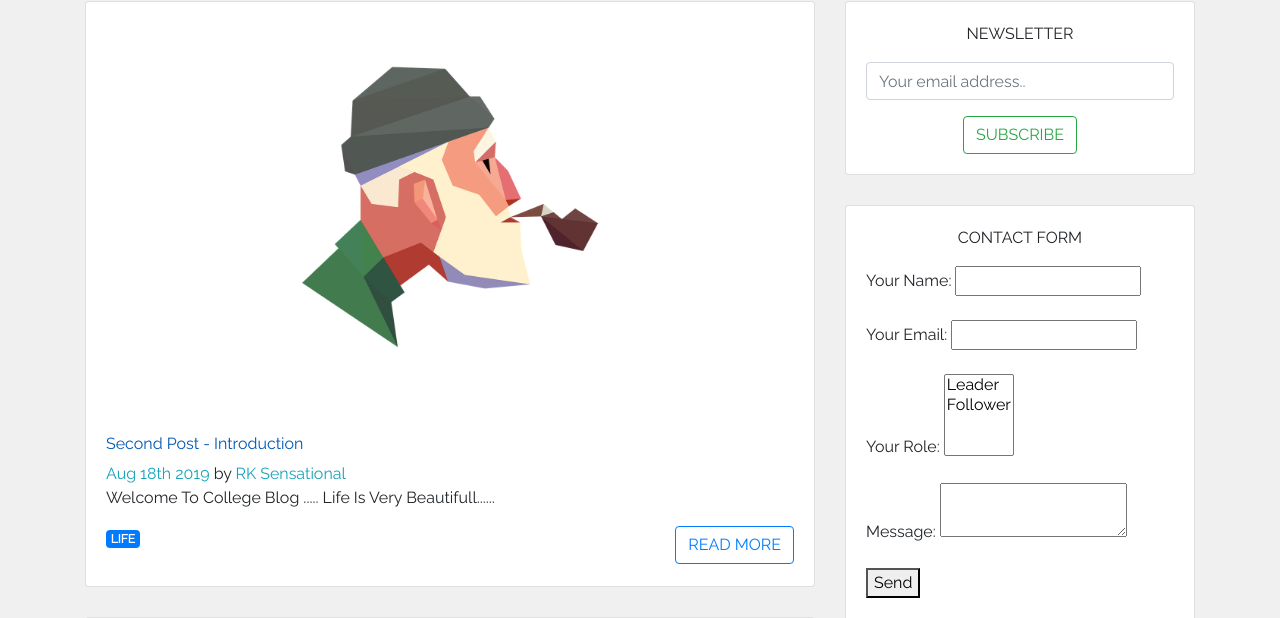
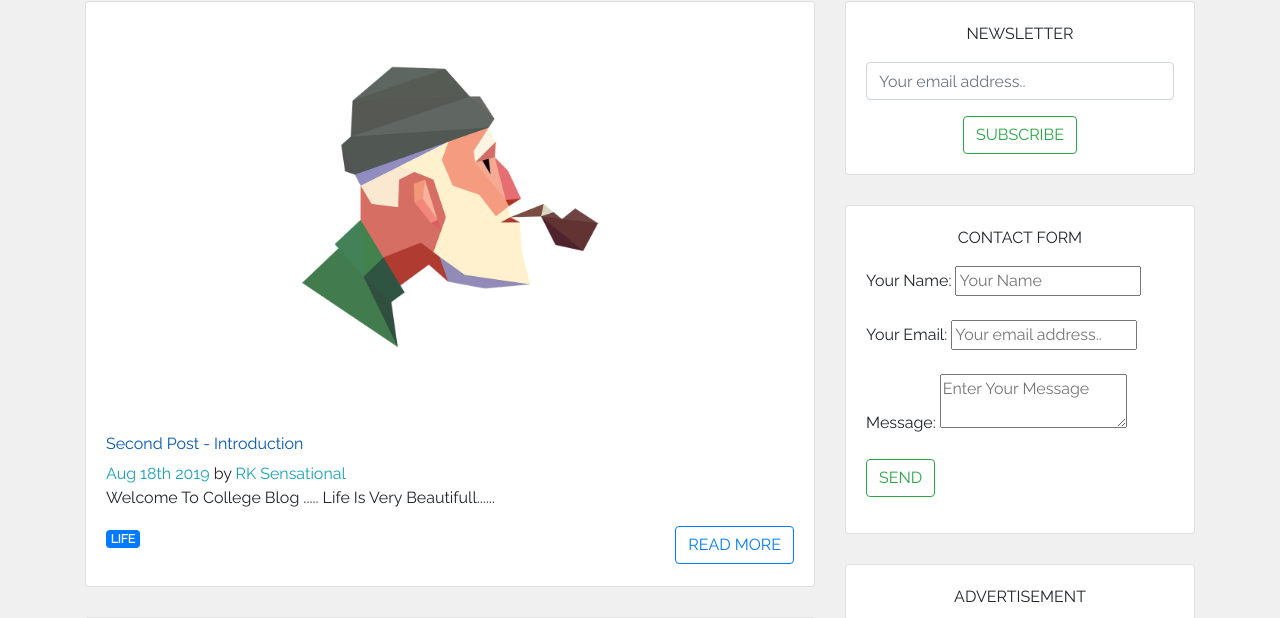
Before and after one commit to Rksensational/college-blog-applicaton, a Gatsby site: page / in a window 1280 px wide. Shown: the part 127-745 px from the top of the page. Built offline with nearby package versions, Linux system fonts and the light colour scheme; Gatsby itself is replaced by a stand-in of ours.

Commit message:
Update Form

```diff
--- a/src/components/Sidebar.js
+++ b/src/components/Sidebar.js
@@ -83,7 +83,7 @@ const Sidebar = ({ author, authorFluid }) => (
         <CardTitle className="text-center text-uppercase mb-3">
           Newsletter
         </CardTitle>
-        <Form className="text-center" data-netlify="true">
+        <Form className="text-center" method="POST" data-netlify="true">
           <FormGroup>
             <Input
               type="email"
@@ -105,22 +105,17 @@ const Sidebar = ({ author, authorFluid }) => (
         </CardTitle>
         <form name="contact" method="POST" data-netlify="true">
   <p>
-    <label>Your Name: <input type="text" name="name" /></label>
+    <label>Your Name: <input type="text" name="name" placeholder="Your Name" /></label>
   </p>
   <p>
-    <label>Your Email: <input type="email" name="email" /></label>
+    <label>Your Email: <input type="email" name="email" placeholder="Your email address.." /></label>
+  </p>
+
+  <p>
+    <label>Message: <textarea name="message" placeholder="Enter Your Message"></textarea></label>
   </p>
   <p>
-    <label>Your Role: <select name="role[]" multiple>
-      <option value="leader">Leader</option>
-      <option value="follower">Follower</option>
-    </select></label>
-  </p>
-  <p>
-    <label>Message: <textarea name="message"></textarea></label>
-  </p>
-  <p>
-    <button type="submit">Send</button>
+    <button type="submit"  className="btn btn-outline-success text-uppercase">Send</button>
   </p>
 </form>
       </CardBody>
```
